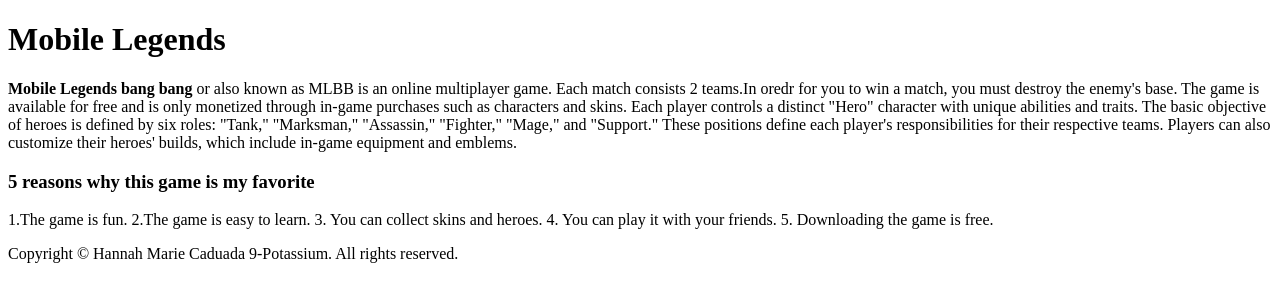
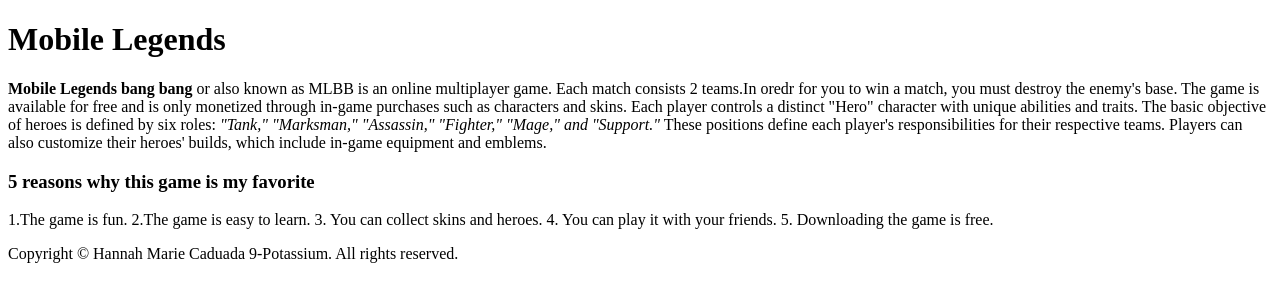
Before and after one commit to Hannrhiee/Potassium-Lab1-Caduada, a plain HTML site: page index.html in a window 1280 px wide. Drawn offline with Linux system fonts and the light colour scheme.

Commit message:
Update index.html

```diff
--- a/index.html
+++ b/index.html
@@ -15,7 +15,7 @@
                   Each match consists 2 teams.In oredr for you to win a match, you must destroy the enemy's base.
                   The game is available for free and is only monetized through in-game purchases such as characters and skins.
                   Each player controls a distinct "Hero" character with unique abilities and traits.
-                  The basic objective of heroes is defined by six roles: "Tank," "Marksman," "Assassin," "Fighter," "Mage," and "Support."
+                  The basic objective of heroes is defined by six roles: <i>"Tank," "Marksman," "Assassin," "Fighter," "Mage," and "Support."</i>
                   These positions define each player's responsibilities for their respective teams.
                   Players can also customize their heroes' builds, which include in-game equipment and emblems.</p>
 
```
